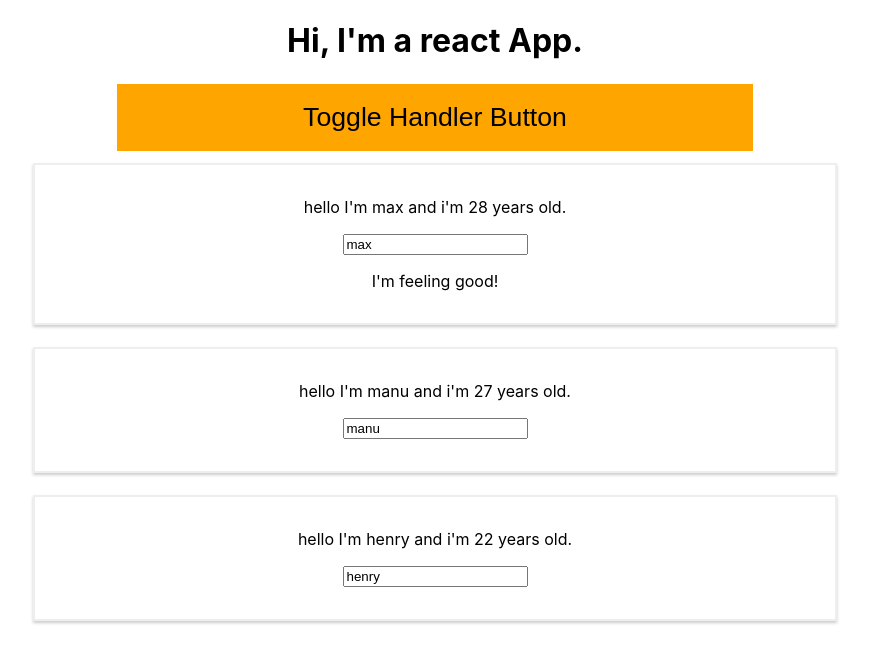
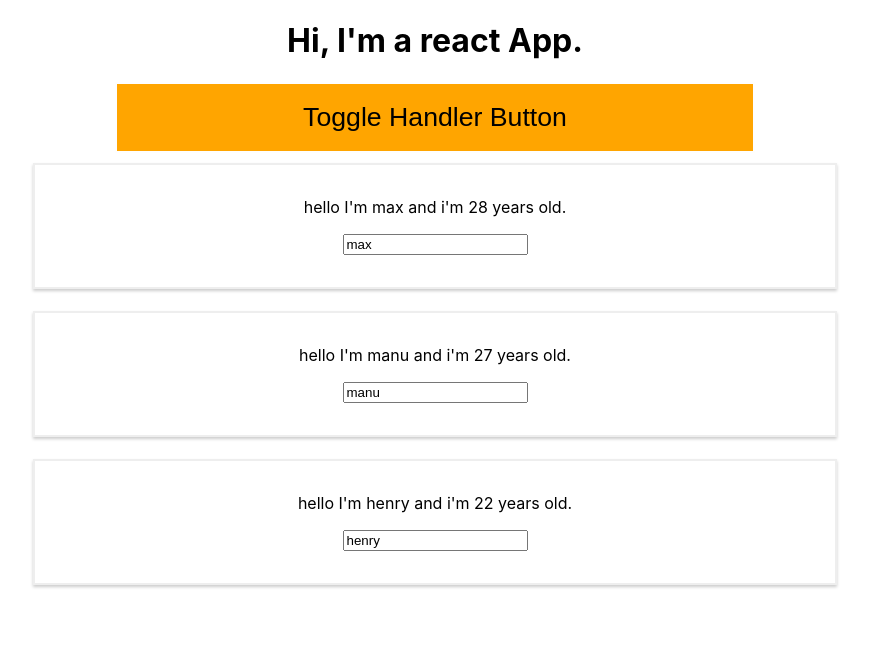
Before and after one commit to adeelhunzai/learnreact, a React (Create React App) app: page / in a window 1280 px wide. Both pictures are taken after a click on the button "Toggle Handler Button". Shown: the top 662 px of the page, without its empty margins (205-1074 px from the left). Built offline with nearby package versions, Linux system fonts and the light colour scheme.

Commit message:
outputed lists using javascript's Map method

```diff
--- a/src/App.js
+++ b/src/App.js
@@ -49,22 +49,15 @@
     if (this.state.showPersons) {
       person = (
         <div>
-          <Person
-            name={this.state.persons[0].name}
-            age={this.state.persons[0].age}
-          >
-            I'm feeling good!
-          </Person>
-          <Person
-            name={this.state.persons[1].name}
-            click={() => this.switchNameHandler("Maximisldjflisd")}
-            age={this.state.persons[1].age}
-            change={this.nameChangedHandler}
-          />
-          <Person
-            name={this.state.persons[2].name}
-            age={this.state.persons[2].age}
-          />
+
+          {this.state.persons.map(person =>{
+              return <Person
+                  name={person.name}
+                  age ={person.age}
+              />
+            })
+          }
+
         </div>
       );
     }
```
